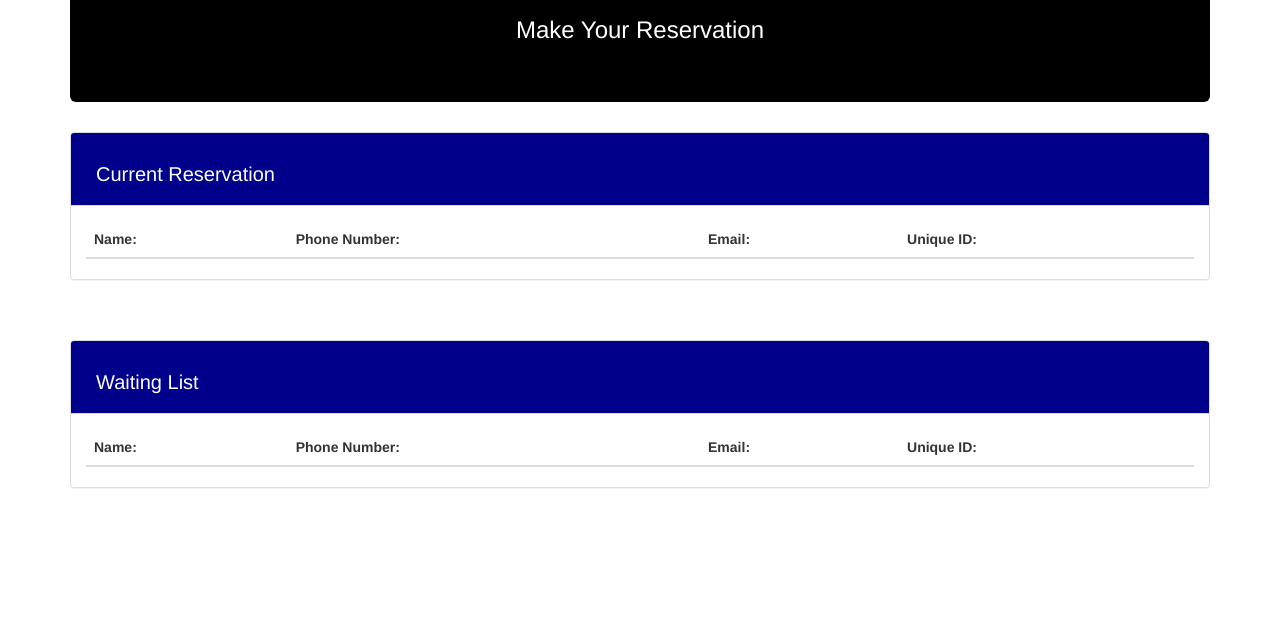
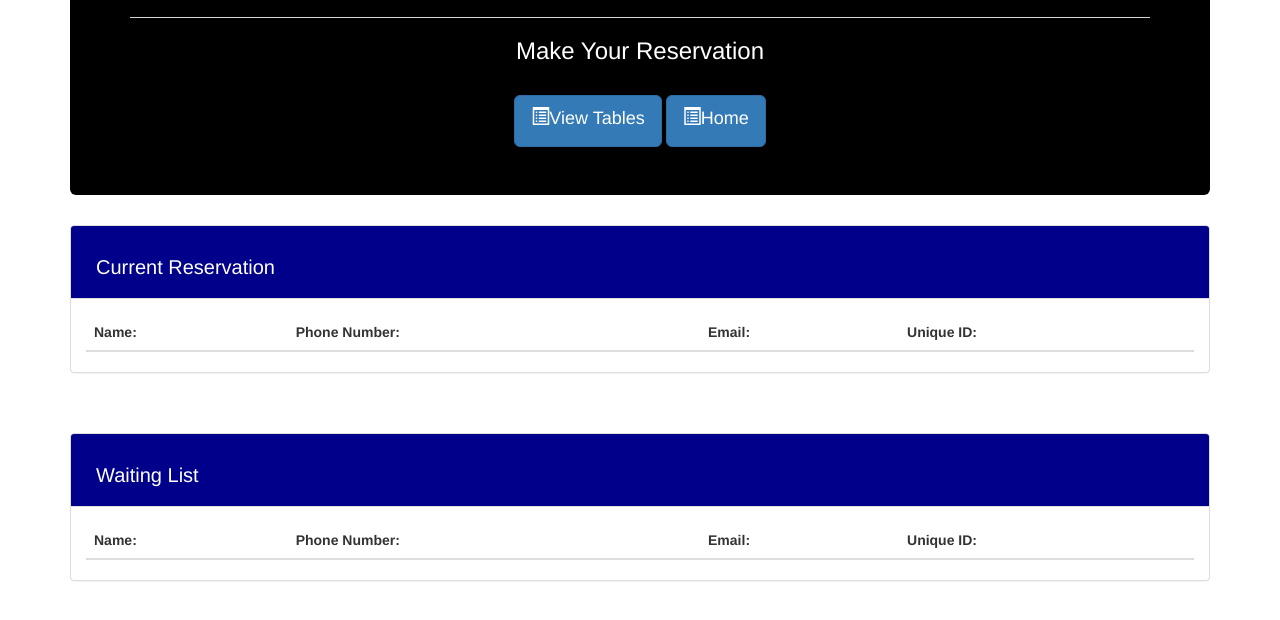
Before and after one commit to HarryCaveMan/Hot-Restaurant, a website: page tables.html in a window 1280 px wide. Shown: the part 146-766 px from the top of the page. Drawn offline with nearby package versions, Linux system fonts and the light colour scheme.

Commit message:
update2 Jess

```diff
--- a/assets/css/style.css
+++ b/assets/css/style.css
@@ -27,6 +27,10 @@ h2 {
 
 }
 
+#main-form {
+  padding: 10px;
+}
+
 #waiting-list {
   margin-top: 40px;
 }
--- a/tables.html
+++ b/tables.html
@@ -14,7 +14,17 @@
     <div class="container">
         <div style="background-color: black; color: white" class="jumbotron">
             <h1><span class="glyphicon glyphicon-fire">HOT RESTAURANT</span></h1>
+            <hr>
             <h3>Make Your Reservation</h3>
+            <br>
+            <div style="text-align: center;">
+              <a href="tables.html">
+              <button type="button" class="btn btn-lg btn-primary"><span class="glyphicon glyphicon-list-alt"></span>View Tables</button>
+            </a>
+            <a href="reservations.html">
+              <button type="button" class="btn btn-lg btn-primary"><span class="glyphicon glyphicon-list-alt"></span>Home</button>
+            </a>
+            </div>
         </div>
     </div>
     <!-- ******************* container ********************* -->
```
Also changed, not shown: reservations.html (+11 -1 lines).
